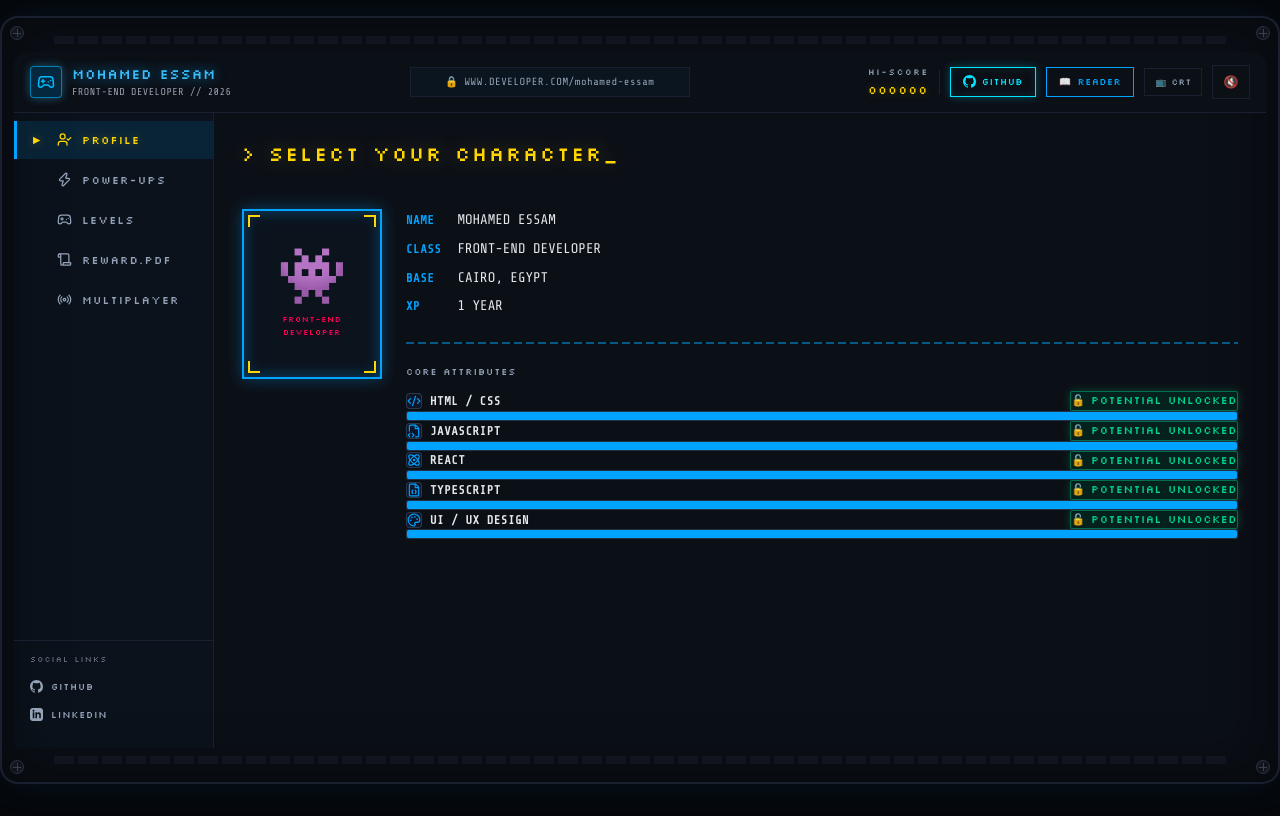
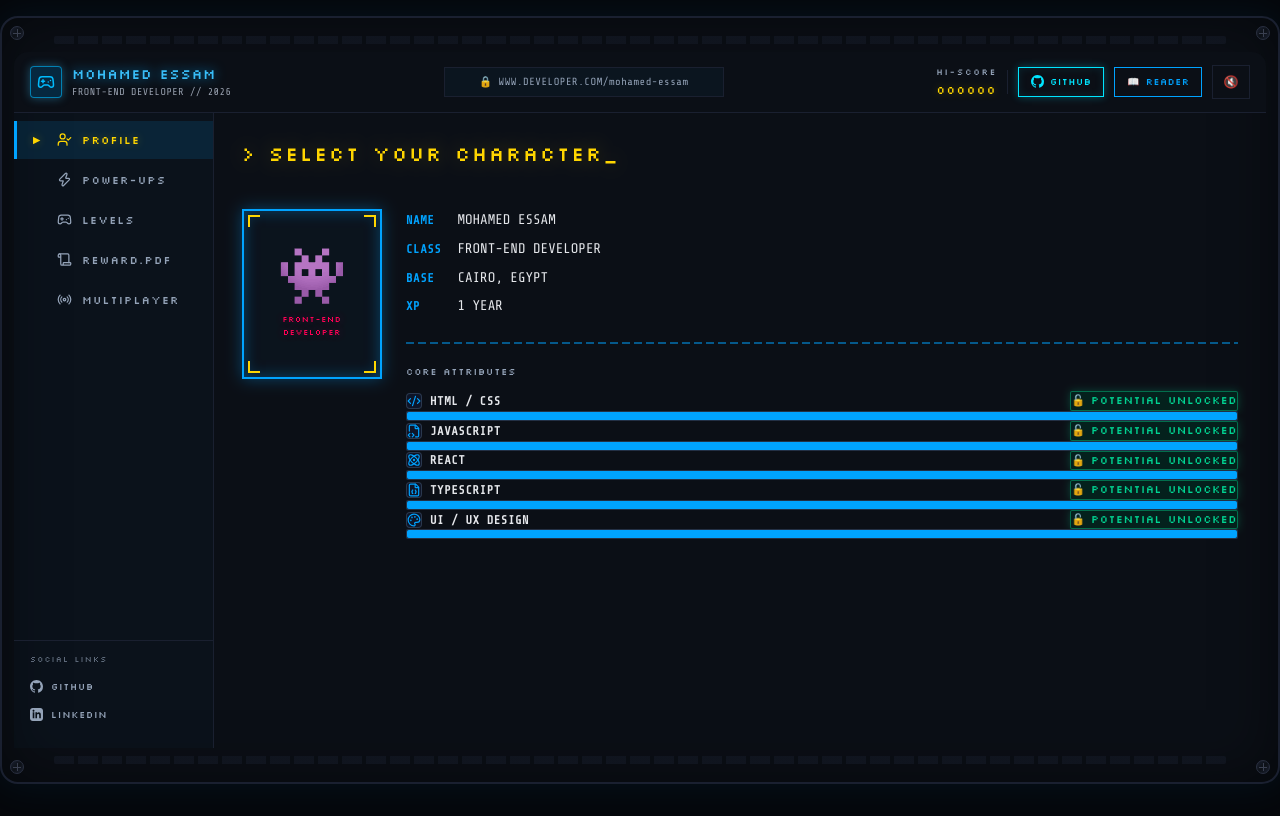
Before and after one commit to mohamedll6okgfl/MY-PORTOFOLIO, a React (Vite) app: page / in a window 1280 px wide. Built offline with nearby package versions, Linux system fonts and the light colour scheme.

Commit message:
crt delete

```diff
--- a/src/app/App.tsx
+++ b/src/app/App.tsx
@@ -5,7 +5,6 @@ import CabinetBezel from '../components/layout/CabinetBezel';
 import ArcadeHeader from '../components/layout/ArcadeHeader';
 import SidebarNav from '../components/layout/SidebarNav';
 import ToastLayer from '../components/shared/ToastLayer';
-import CRTOverlay from '../components/shared/CRTOverlay';
 import KonamiOverlay from '../components/shared/KonamiOverlay';
 import { useBeeper } from '../hooks/useBeeper';
 import { useKeyboardNavigation } from '../hooks/useKeyboardNavigation';
@@ -186,7 +185,6 @@ export default function App() {
         </div>
       </CabinetBezel>
 
-      <CRTOverlay />
       <KonamiOverlay />
       <ToastLayer />
     </>
--- a/src/components/layout/ArcadeHeader.tsx
+++ b/src/components/layout/ArcadeHeader.tsx
@@ -2,7 +2,6 @@ import { Gamepad2 } from 'lucide-react';
 import { PLAYER, SOCIAL_LINKS } from '../../data/content';
 import HighScoreCounter from '../shared/HighScoreCounter';
 import ModeToggle from './ModeToggle';
-import CRTToggle from './CRTToggle';
 import MuteToggle from './MuteToggle';
 import { useAppStore } from '../../store/appStore';
 import { useBeeper } from '../../hooks/useBeeper';
@@ -138,7 +137,6 @@ export default function ArcadeHeader() {
         </a>
 
         <ModeToggle />
-        <CRTToggle />
         <MuteToggle />
       </div>
     </header>
--- a/src/components/layout/CRTToggle.tsx
+++ /dev/null
@@ -1,41 +0,0 @@
-import { useAppStore } from '../../store/appStore';
-
-/**
- * CRTToggle — Toggle button for the CRT scanline overlay effect.
- * Styled to match the MuteToggle and ModeToggle arcade header buttons.
- */
-export default function CRTToggle() {
-  const crtEnabled = useAppStore((s) => s.crtEnabled);
-  const toggleCRT = useAppStore((s) => s.toggleCRT);
-  const mode = useAppStore((s) => s.mode);
-
-  // Only show in arcade mode
-  if (mode !== 'arcade') return null;
-
-  return (
-    <button
-      className="crt-toggle"
-      onClick={toggleCRT}
-      aria-label={crtEnabled ? 'Disable CRT effect' : 'Enable CRT effect'}
-      title={crtEnabled ? 'CRT: ON' : 'CRT: OFF'}
-      style={{
-        fontFamily: 'var(--font-display)',
-        fontSize: '0.55rem',
-        padding: '6px 10px',
-        background: crtEnabled ? 'rgba(0, 163, 255, 0.1)' : 'transparent',
-        color: crtEnabled ? 'var(--blue)' : 'var(--slate)',
-        border: `1px solid ${crtEnabled ? 'var(--blue)' : 'var(--bezel-border)'}`,
-        letterSpacing: '0.05em',
-        transition: 'none',
-        display: 'flex',
-        alignItems: 'center',
-        gap: 4,
-        whiteSpace: 'nowrap',
-        textShadow: crtEnabled ? '0 0 8px var(--blue-glow)' : 'none',
-        boxShadow: crtEnabled ? '0 0 8px var(--blue-glow)' : 'none',
-      }}
-    >
-      📺 CRT
-    </button>
-  );
-}
--- a/src/components/layout/CabinetBezel.tsx
+++ b/src/components/layout/CabinetBezel.tsx
@@ -3,14 +3,14 @@ import { useAppStore } from '../../store/appStore';
 /**
  * CabinetBezel — The signature element (§1).
  * Wraps the entire app in a persistent arcade cabinet frame with
- * mounting screws, vent slats, and a CRT scanline overlay.
+ * mounting screws and vent slats.
  */
 export default function CabinetBezel({ children }: { children: React.ReactNode }) {
   const mode = useAppStore((s) => s.mode);
 
   return (
     <div
-      className={`cabinet-bezel ${mode === 'arcade' ? 'crt-scanlines' : ''}`}
+      className="cabinet-bezel"
       style={{
         position: 'relative',
         maxWidth: '1400px',
--- a/src/components/shared/CRTOverlay.tsx
+++ /dev/null
@@ -1,32 +0,0 @@
-import { useAppStore } from '../../store/appStore';
-
-/**
- * CRTOverlay — Full-screen subtle CRT scanline overlay.
- * Ultra-low opacity so content remains 100% crisp and readable.
- */
-export default function CRTOverlay() {
-  const crtEnabled = useAppStore((s) => s.crtEnabled);
-  const mode = useAppStore((s) => s.mode);
-
-  if (!crtEnabled || mode !== 'arcade') return null;
-
-  return (
-    <div
-      aria-hidden="true"
-      style={{
-        position: 'fixed',
-        inset: 0,
-        zIndex: 9999,
-        pointerEvents: 'none',
-        opacity: 0.03,
-        background: `repeating-linear-gradient(
-          to bottom,
-          transparent,
-          transparent 2px,
-          rgba(0, 0, 0, 0.2) 2px,
-          rgba(0, 0, 0, 0.2) 4px
-        )`,
-      }}
-    />
-  );
-}
--- a/src/index.css
+++ b/src/index.css
@@ -97,13 +97,6 @@ label, select, [tabindex]:not([tabindex="-1"]) {
   cursor: pointer;
 }
 
-/* ═══════════════════════════════════════════════════════════
-   CRT SCANLINE OVERLAY (Arcade Mode — ultra-subtle / disabled)
-   ═══════════════════════════════════════════════════════════ */
-
-.crt-scanlines::after {
-  display: none;
-}
 
 /* ═══════════════════════════════════════════════════════════
    STEPPED TRANSITION UTILITIES
@@ -175,12 +168,6 @@ label, select, [tabindex]:not([tabindex="-1"]) {
   50% { opacity: 0.3; }
 }
 
-/* CRT Subtle Flicker */
-@keyframes crt-subtle-flicker {
-  0%, 100% { opacity: 0.95; }
-  50% { opacity: 0.85; }
-  80% { opacity: 0.92; }
-}
 
 /* Konami Border Cycle */
 @keyframes konami-border-cycle {
@@ -306,7 +293,6 @@ label, select, [tabindex]:not([tabindex="-1"]) {
 
 @media print {
   /* Strip all arcade chrome */
-  .crt-scanlines::after,
   .cabinet-screws,
   .cabinet-vents,
   .scanline-overlay,
@@ -391,9 +377,7 @@ label, select, [tabindex]:not([tabindex="-1"]) {
     filter: none;
   }
 
-  .crt-scanlines::after {
-    display: none;
-  }
+
 }
 
 /* ═══════════════════════════════════════════════════════════
--- a/src/store/appStore.ts
+++ b/src/store/appStore.ts
@@ -7,14 +7,12 @@ interface AppState {
   section: Section;
   mode: Mode;
   muted: boolean;
-  crtEnabled: boolean;
   konamiActive: boolean;
   visitedSections: Set<Section>;
   debugMode: boolean;
   setSection: (s: Section) => void;
   toggleMode: () => void;
   toggleMute: () => void;
-  toggleCRT: () => void;
   activateKonami: () => void;
   markVisited: (s: Section) => void;
   enableDebugMode: () => void;
@@ -39,19 +37,11 @@ const getStoredMuted = (): boolean => {
   return true; // default muted per spec §6
 };
 
-const getStoredCRT = (): boolean => {
-  try {
-    const stored = localStorage.getItem('arcade_crt_enabled');
-    if (stored !== null) return stored === 'true';
-  } catch {}
-  return false; // CRT off by default for crisp clarity
-};
 
 export const useAppStore = create<AppState>((set) => ({
   section: 'profile',
   mode: getStoredMode(),
   muted: getStoredMuted(),
-  crtEnabled: getStoredCRT(),
   konamiActive: false,
   visitedSections: new Set<Section>(['profile']),
   debugMode: false,
@@ -77,12 +67,6 @@ export const useAppStore = create<AppState>((set) => ({
       return { muted: next };
     }),
 
-  toggleCRT: () =>
-    set((state) => {
-      const next = !state.crtEnabled;
-      try { localStorage.setItem('arcade_crt_enabled', String(next)); } catch {}
-      return { crtEnabled: next };
-    }),
 
   activateKonami: () =>
     set(() => {
```
